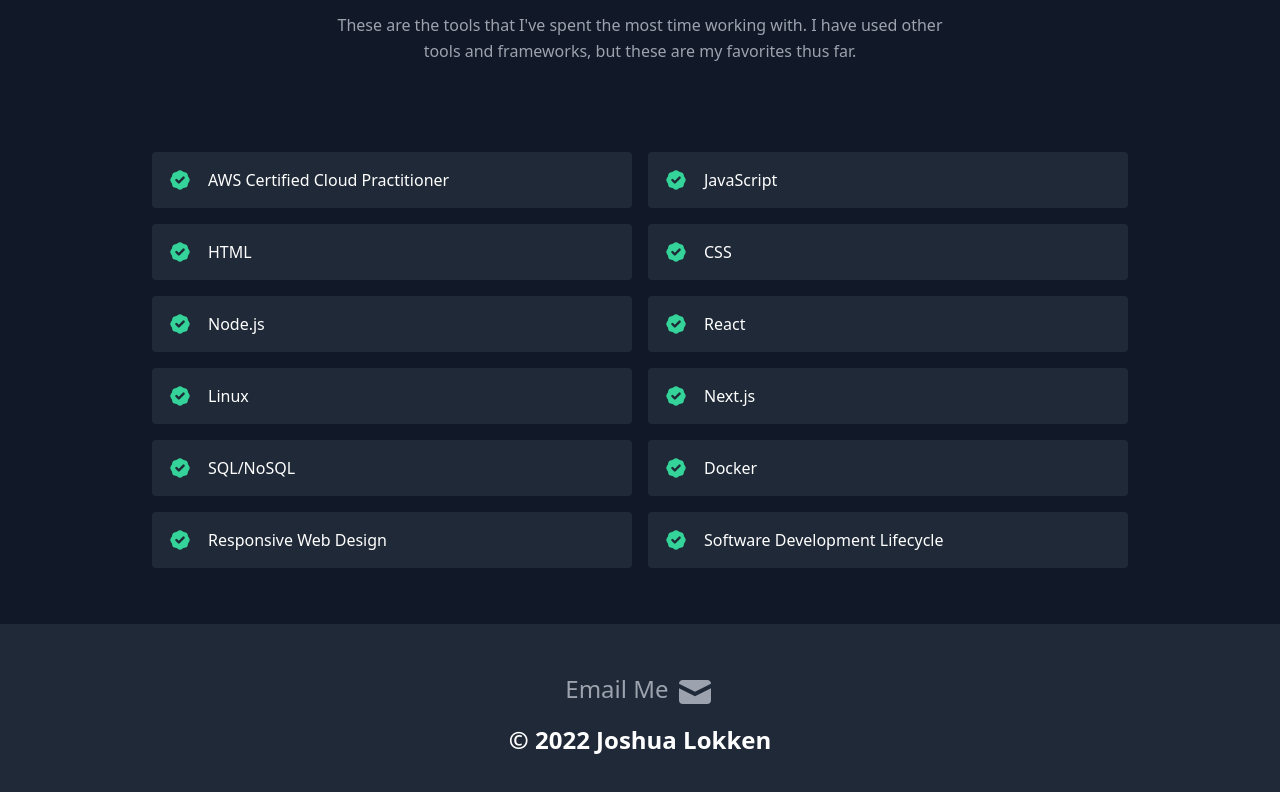
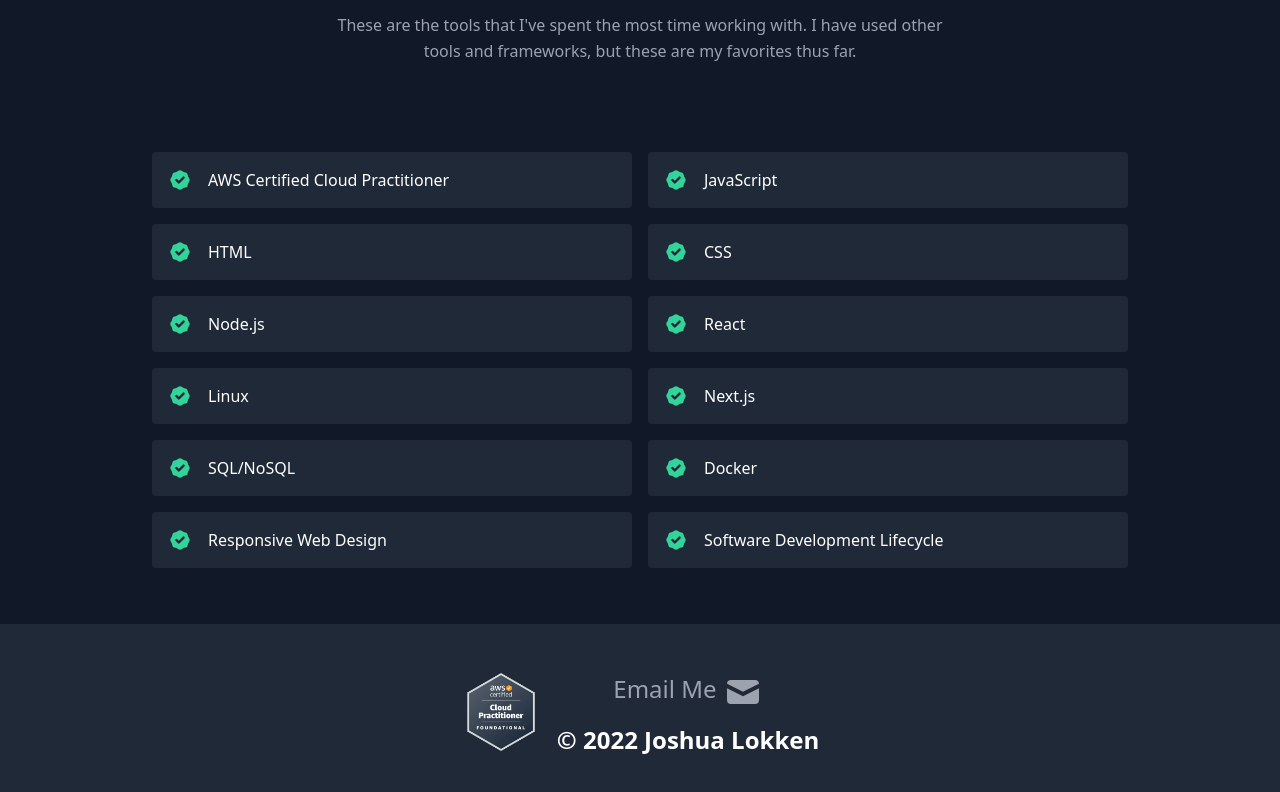
Before and after one commit to jrrlokken/react-my-portfolio, a React (Create React App) app: page / in a window 1280 px wide. Shown: the part 1970-2762 px from the top of the page. Built offline with nearby package versions, Linux system fonts and the light colour scheme.

Commit message:
Add aws ccp badge image to footer

```diff
--- a/src/components/Footer.js
+++ b/src/components/Footer.js
@@ -6,6 +6,13 @@
     <footer className='bg-gray-800'>
       <div className='container flex flex-col flex-wrap justify-center px-4 py-12 mx-auto text-center sm:flex-row'>
         <div className='flex flex-col sm:flex-row'>
+          <div>
+            <img
+              src='aws-certified-cloud-practitioner.png'
+              alt=''
+              className='h-20 mr-4'
+            />
+          </div>
           <div className='flex flex-col'>
             <a
               className='mb-3 text-2xl hover:text-white'
@@ -19,17 +26,6 @@
             <h4 className='mb-4 text-2xl font-bold text-white'>
               &copy; 2022 Joshua Lokken
             </h4>
-            <div
-              data-iframe-width='150'
-              data-iframe-height='270'
-              data-share-badge-id='12f4fc5f-2a65-4d0f-b9fd-b6b50e820e8d'
-              data-share-badge-host='https://www.credly.com'
-            ></div>
-            <script
-              type='text/javascript'
-              async
-              src='//cdn.credly.com/assets/utilities/embed.js'
-            ></script>
           </div>
         </div>
       </div>
--- a/src/components/Skills.js
+++ b/src/components/Skills.js
@@ -16,6 +16,17 @@
             have used other tools and frameworks, but these are my favorites
             thus far.
           </p>
+          <div
+            data-iframe-width='150'
+            data-iframe-height='270'
+            data-share-badge-id='12f4fc5f-2a65-4d0f-b9fd-b6b50e820e8d'
+            data-share-badge-host='https://www.credly.com'
+          ></div>
+          <script
+            type='text/javascript'
+            async
+            src='//cdn.credly.com/assets/utilities/embed.js'
+          ></script>
         </div>
         <div className='flex flex-wrap -mx-2 lg:w-4/5 sm:mx-auto sm:mb-2'>
           {skills.map((skill) => (
```
Also changed, not shown: public/aws-certified-cloud-practitioner.png (added).
